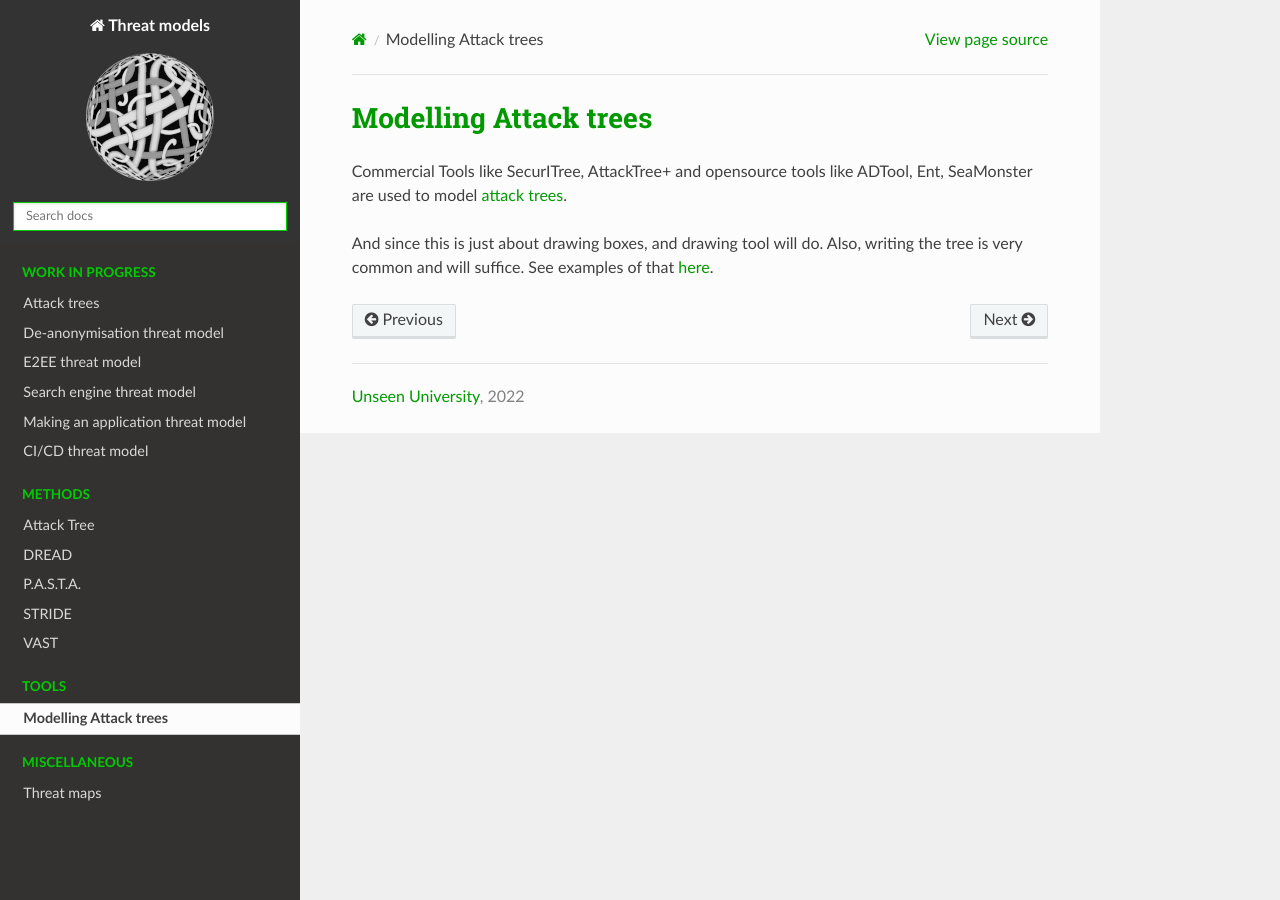
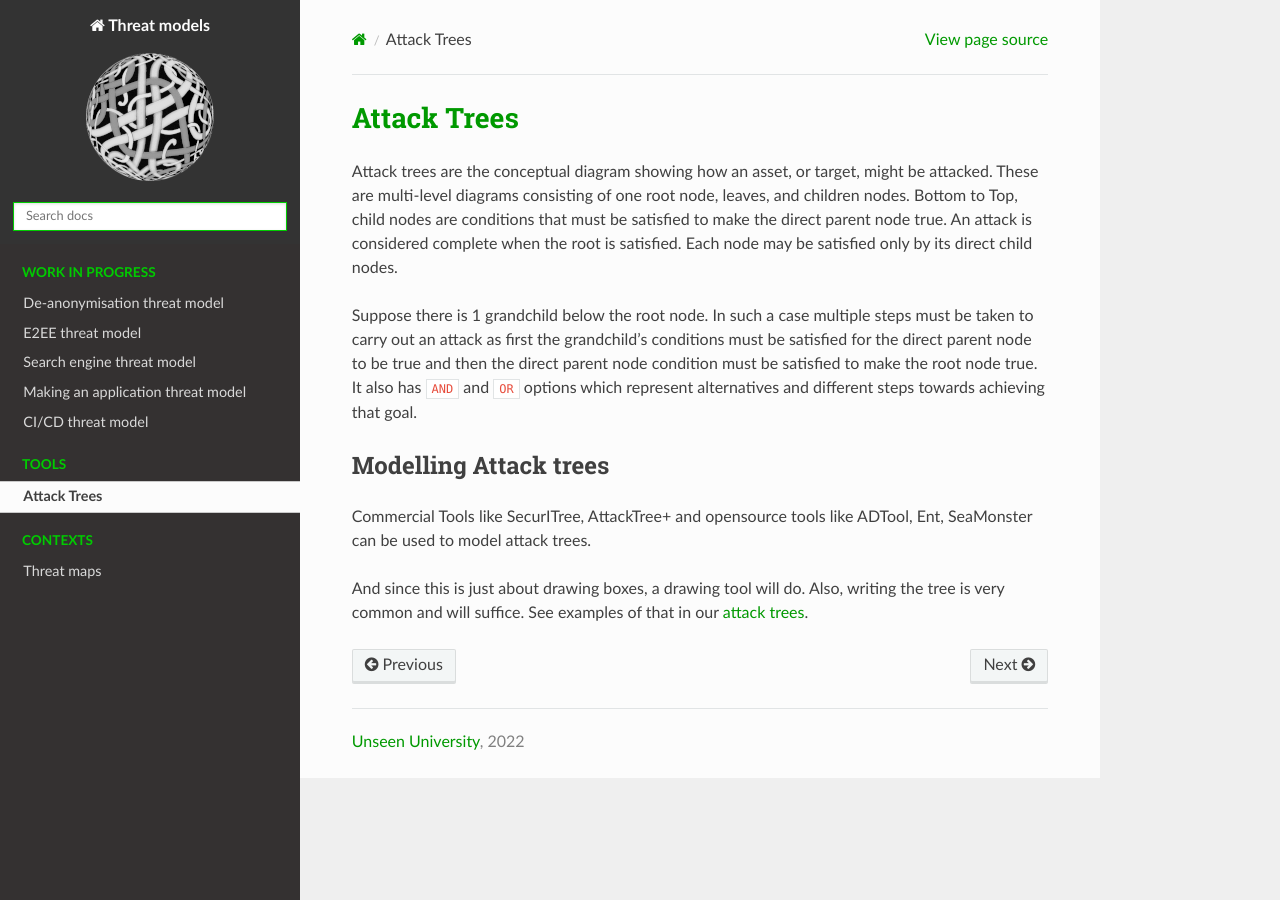
Before and after one commit to tymyrddin/threat-models, a Sphinx documentation site: the page built from source/docs/tools/attack-trees.md, in a window 1280 px wide. Built offline with Sphinx 7.4.7 and the Read the Docs theme 2.0.0, drawn with Linux system fonts in a browser that asks for light colours.

```diff
--- a/source/docs/tools/attack-trees.md
+++ b/source/docs/tools/attack-trees.md
@@ -1,7 +1,19 @@
-# Modelling Attack trees
+# Attack Trees
 
-Commercial Tools like SecurITree, AttackTree+ and opensource tools like ADTool, Ent, SeaMonster are used to model
-[attack trees](../methods/attack-trees.md).
+Attack trees are the conceptual diagram showing how an asset, or target, might be attacked. These are multi-level
+diagrams consisting of one root node, leaves, and children nodes. Bottom to Top, child nodes are conditions that must
+be satisfied to make the direct parent node true. An attack is considered complete when the root is satisfied.
+Each node may be satisfied only by its direct child nodes.
 
-And since this is just about drawing boxes, and drawing tool will do. Also, writing the tree is very common and
-will suffice. See examples of that [here](https://tymyrddin.github.io/attack-trees/).
+Suppose there is 1 grandchild below the root node. In such a case multiple steps must be taken to carry out an attack
+as first the grandchild’s conditions must be satisfied for the direct parent node to be true and then the direct parent
+node condition must be satisfied to make the root node true. It also has `AND` and `OR` options which represent
+alternatives and different steps towards achieving that goal.
+
+## Modelling Attack trees
+
+Commercial Tools like SecurITree, AttackTree+ and opensource tools like ADTool, Ent, SeaMonster can be used to model
+attack trees.
+
+And since this is just about drawing boxes, a drawing tool will do. Also, writing the tree is very common and
+will suffice. See examples of that in our [attack trees](https://tymyrddin.github.io/attack-trees/).
```
Also changed, not shown: source/docs/methods/attack-trees.md (deleted, +0 -13 lines), source/docs/methods/dread.md (deleted, +0 -10 lines), source/docs/methods/pasta.md (deleted, +0 -3 lines), source/docs/methods/stride.md (deleted, +0 -10 lines), source/docs/methods/vast.md (deleted, +0 -4 lines), source/index.rst (+2 -16 lines), source/docs/contexts/threat-maps.md (renamed from source/docs/miscellaneous/threat-maps.md), 1 other file.
